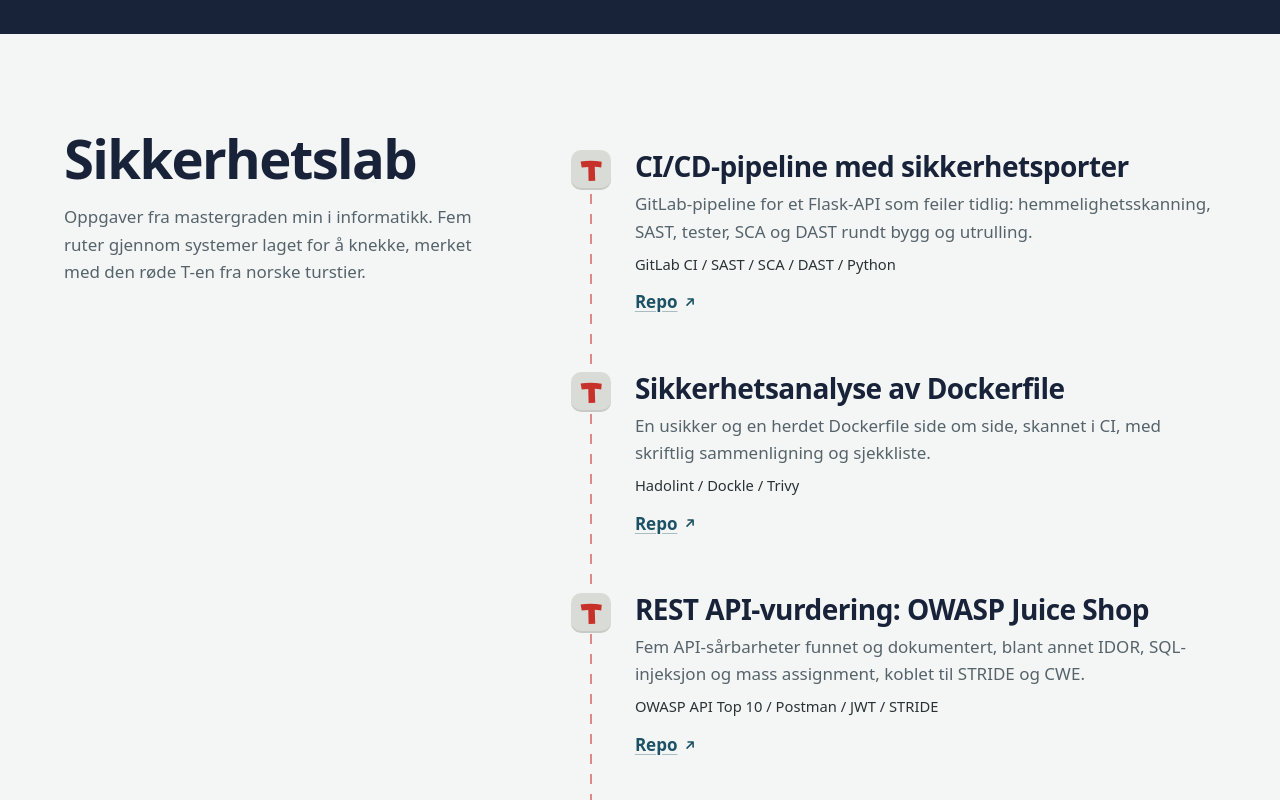
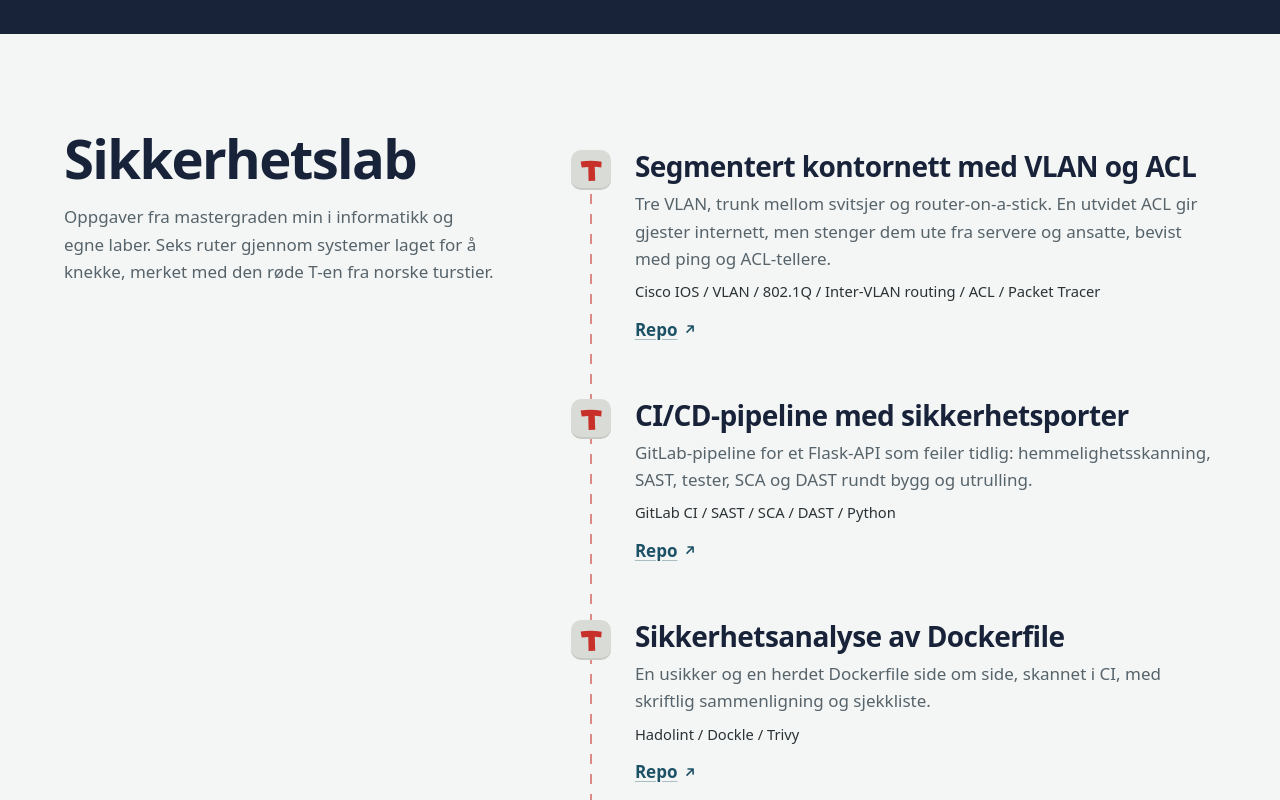
Before and after one commit to tobolovskaya/my-portfolio, a React (Vite) app: page / in a window 1280 px wide. Shown: the part 2340-3140 px from the top of the page. Built offline with nearby package versions, Linux system fonts and the light colour scheme.

Commit message:
content: network lab in the labs section, networking skills

```diff
--- a/src/data.js
+++ b/src/data.js
@@ -40,7 +40,7 @@ export const ui = {
     caseFoot: "Gjenstående funn er planlagt eller hoppet over med skriftlig begrunnelse.",
     caseLink: "Repo og alle PR-er",
     labsTitle: "Sikkerhetslab",
-    labsIntro: "Oppgaver fra mastergraden min i informatikk. Fem ruter gjennom systemer laget for å knekke, merket med den røde T-en fra norske turstier.",
+    labsIntro: "Oppgaver fra mastergraden min i informatikk og egne laber. Seks ruter gjennom systemer laget for å knekke, merket med den røde T-en fra norske turstier.",
     repo: "Repo",
     buildsTitle: "Hva jeg bygger",
     feTitle: "Grensesnitt",
@@ -81,7 +81,7 @@ export const ui = {
     caseFoot: "Решта знахідок заплановані або пропущені з письмовим поясненням.",
     caseLink: "Репозиторій і всі PR",
     labsTitle: "Лабораторні з безпеки",
-    labsIntro: "Роботи з моєї магістратури з Computer Science. П'ять маршрутів через системи, створені для того, щоб їх зламати, позначені червоною «T» з норвезьких туристичних стежок.",
+    labsIntro: "Роботи з моєї магістратури з Computer Science і власні лаби. Шість маршрутів через системи, створені для того, щоб їх зламати, позначені червоною «T» з норвезьких туристичних стежок.",
     repo: "Репозиторій",
     buildsTitle: "Що я створюю",
     feTitle: "Інтерфейси",
@@ -122,7 +122,7 @@ export const ui = {
     caseFoot: "Remaining findings are scheduled or skipped with a written reason.",
     caseLink: "Repository and every PR",
     labsTitle: "Security labs",
-    labsIntro: "Coursework from my MSc in Computer Science. Five routes through systems built to break, marked with the red T from Norwegian hiking trails.",
+    labsIntro: "Coursework from my MSc in Computer Science and my own labs. Six routes through systems built to break, marked with the red T from Norwegian hiking trails.",
     repo: "Repository",
     buildsTitle: "What I build",
     feTitle: "Interfaces",
@@ -422,6 +422,13 @@ export const hardeningLog = [
 
 export const labs = [
   {
+    repo: "https://github.com/tobolovskaya/network-lab",
+    tools: ["Cisco IOS", "VLAN / 802.1Q", "Inter-VLAN routing", "ACL", "Packet Tracer"],
+    nb: { title: "Segmentert kontornett med VLAN og ACL", text: "Tre VLAN, trunk mellom svitsjer og router-on-a-stick. En utvidet ACL gir gjester internett, men stenger dem ute fra servere og ansatte, bevist med ping og ACL-tellere." },
+    uk: { title: "Сегментована офісна мережа з VLAN і ACL", text: "Три VLAN, trunk між комутаторами й router-on-a-stick. Розширений ACL дає гостям інтернет, але не пускає до серверів і працівників, що підтверджено ping і лічильниками ACL." },
+    en: { title: "Segmented office network with VLANs and ACL", text: "Three VLANs, trunks between switches and router-on-a-stick. An extended ACL lets guests out to the internet but keeps them away from servers and staff, proven with ping and ACL counters." },
+  },
+  {
     repo: "https://github.com/tobolovskaya/CICD_DevSecOps",
     tools: ["GitLab CI", "SAST", "SCA", "DAST", "Python"],
     nb: { title: "CI/CD-pipeline med sikkerhetsporter", text: "GitLab-pipeline for et Flask-API som feiler tidlig: hemmelighetsskanning, SAST, tester, SCA og DAST rundt bygg og utrulling." },
@@ -524,19 +531,19 @@ export const frontEnd = [
 
 export const skills = {
   nb: [
-    { group: "Drift", items: ["Microsoft 365", "Entra ID", "Intune", "Autopilot", "Conditional Access", "Windows-imaging", "brukerstøtte"] },
+    { group: "Drift", items: ["Microsoft 365", "Entra ID", "Intune", "Autopilot", "Conditional Access", "Windows-imaging", "brukerstøtte", "VLAN", "ACL", "Cisco IOS"] },
     { group: "Sky og sikkerhet", items: ["AWS", "EKS", "IAM / IRSA", "KMS", "Terraform", "Kubernetes", "Helm", "Checkov", "gitleaks", "GitHub Actions", "Jenkins", "Argo CD"] },
     { group: "Utvikling", items: ["JavaScript", "TypeScript", "React", "React Native", "Expo", "Redux", "WordPress", "REST API", "Python"] },
     { group: "Design og data", items: ["Figma", "Adobe", "mobil først-UX", "Power BI"] },
   ],
   uk: [
-    { group: "Експлуатація", items: ["Microsoft 365", "Entra ID", "Intune", "Autopilot", "Conditional Access", "образи Windows", "підтримка користувачів"] },
+    { group: "Експлуатація", items: ["Microsoft 365", "Entra ID", "Intune", "Autopilot", "Conditional Access", "образи Windows", "підтримка користувачів", "VLAN", "ACL", "Cisco IOS"] },
     { group: "Хмара й безпека", items: ["AWS", "EKS", "IAM / IRSA", "KMS", "Terraform", "Kubernetes", "Helm", "Checkov", "gitleaks", "GitHub Actions", "Jenkins", "Argo CD"] },
     { group: "Розробка", items: ["JavaScript", "TypeScript", "React", "React Native", "Expo", "Redux", "WordPress", "REST API", "Python"] },
     { group: "Дизайн і дані", items: ["Figma", "Adobe", "mobile-first UX", "Power BI"] },
   ],
   en: [
-    { group: "Operations", items: ["Microsoft 365", "Entra ID", "Intune", "Autopilot", "Conditional Access", "Windows imaging", "user support"] },
+    { group: "Operations", items: ["Microsoft 365", "Entra ID", "Intune", "Autopilot", "Conditional Access", "Windows imaging", "user support", "VLAN", "ACL", "Cisco IOS"] },
     { group: "Cloud & Security", items: ["AWS", "EKS", "IAM / IRSA", "KMS", "Terraform", "Kubernetes", "Helm", "Checkov", "gitleaks", "GitHub Actions", "Jenkins", "Argo CD"] },
     { group: "Development", items: ["JavaScript", "TypeScript", "React", "React Native", "Expo", "Redux", "WordPress", "REST APIs", "Python"] },
     { group: "Design & Data", items: ["Figma", "Adobe", "mobile-first UX", "Power BI"] },
```
